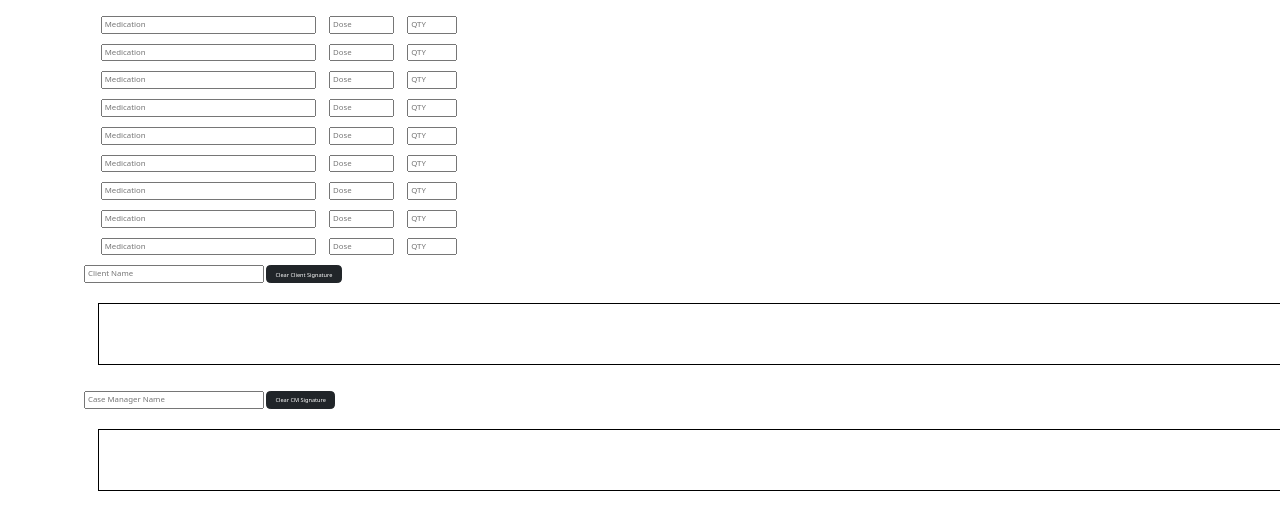
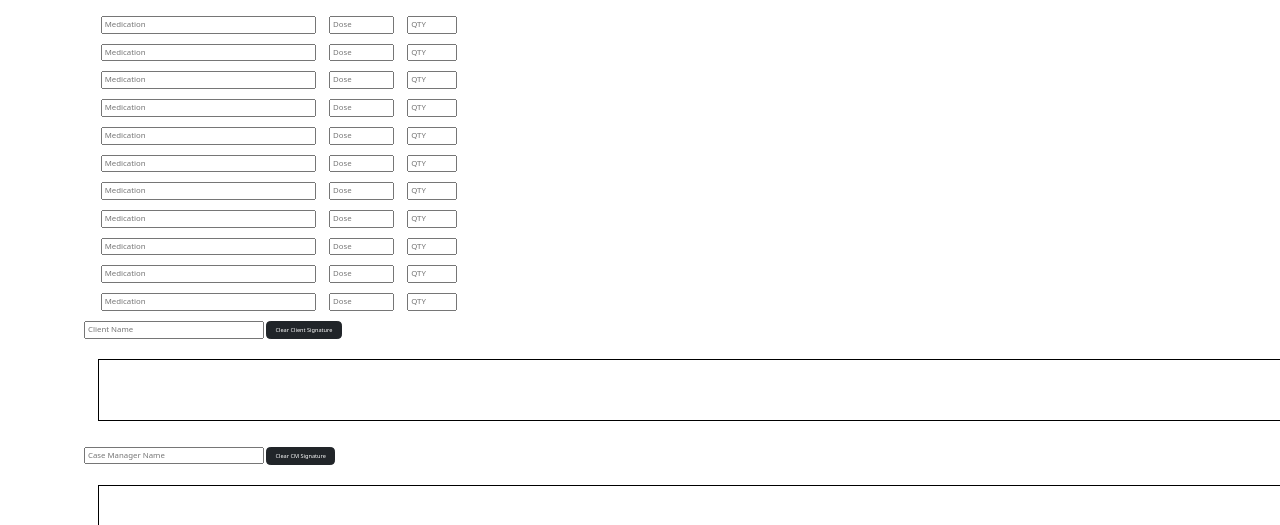
Before and after one commit to MariachiMES/med-delivery, a plain HTML site: page index.html in a window 1280 px wide. Shown: the part 141-666 px from the top of the page. Drawn offline with nearby package versions, Linux system fonts and the light colour scheme.

Commit message:
added more meds

```diff
--- a/index.html
+++ b/index.html
@@ -86,6 +86,20 @@
 <div class="d-inline p-2 "><input size = "4" type="text" placeholder = "QTY"></div>
 </div>
 
+<div class = "container single-med">
+<div class="d-inline p-2 "><input size = "37"type="text" placeholder = "Medication"></div>
+<div class="d-inline p-2 "><input size = "7" type="text" placeholder = "Dose"></div>
+<div class="d-inline p-2 "><input size = "4" type="text" placeholder = "QTY"></div>
+</div>
+
+
+<div class = "container single-med">
+<div class="d-inline p-2 "><input size = "37"type="text" placeholder = "Medication"></div>
+<div class="d-inline p-2 "><input size = "7" type="text" placeholder = "Dose"></div>
+<div class="d-inline p-2 "><input size = "4" type="text" placeholder = "QTY"></div>
+</div>
+
+
 </div>
 
 </div>
```
